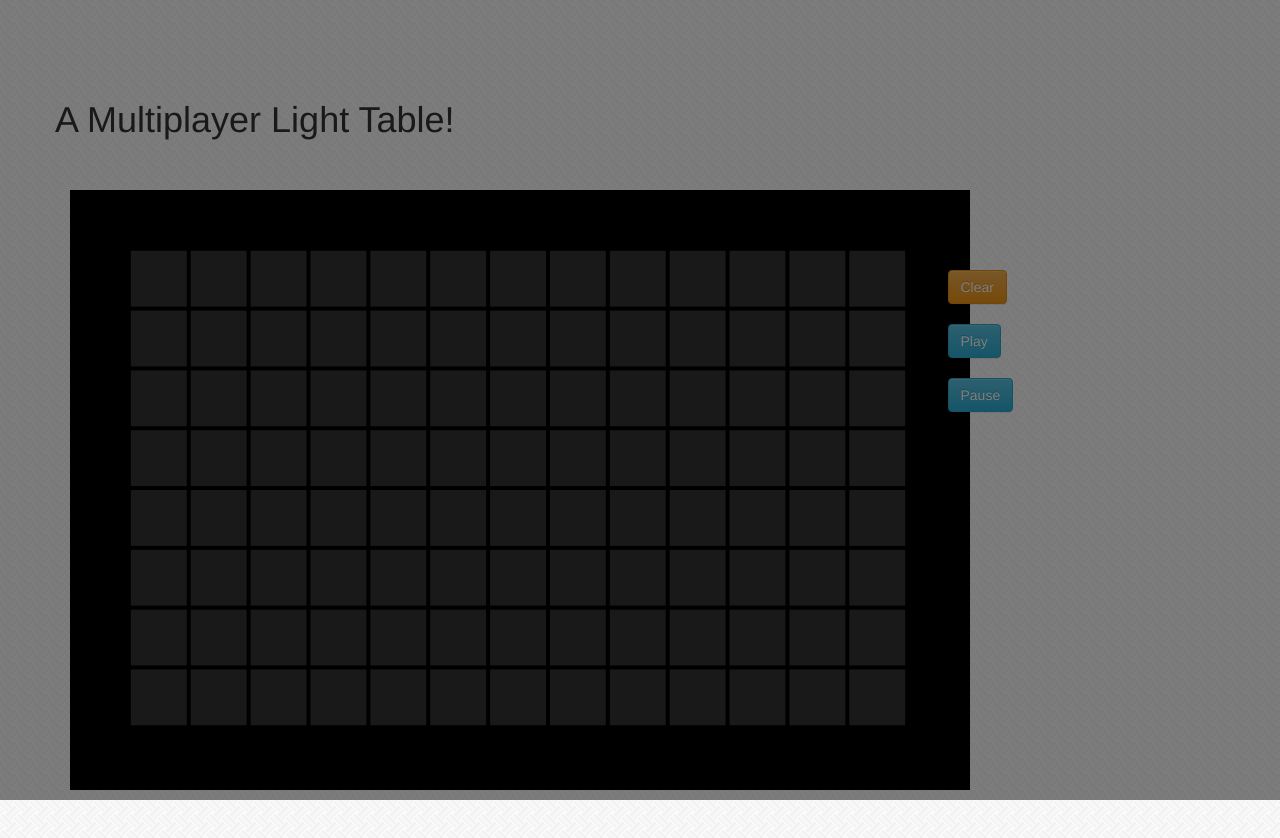
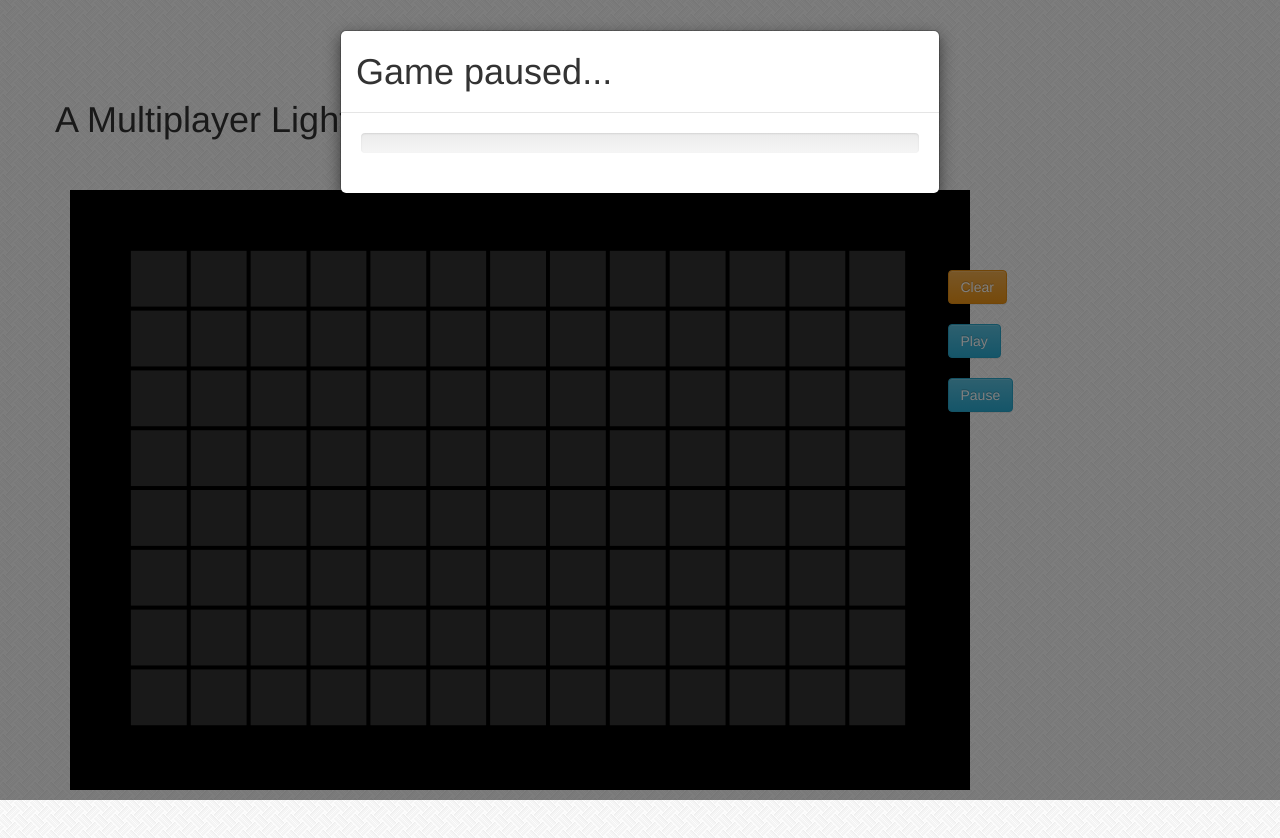
Before and after one commit to babraham123/light-table-code, a website: page static/table/table.html in a window 1280 px wide. Drawn offline with Linux system fonts and the light colour scheme; no server answers.

Commit message:
working on modal

```diff
--- a/socketio_server.js
+++ b/socketio_server.js
@@ -162,7 +162,7 @@ function openSocketIOConnection(callback) {
 
         // request a color by user
         socket.on('color_request', function(data) {
-            parseMessage(socket, data, 'color_request', '');
+            parseMessage(socket, data, 'color_request', ', player ' + socket.id.toString());
         });
 
         // request a ready notification
--- a/static/table/table.html
+++ b/static/table/table.html
@@ -46,7 +46,7 @@
 
     </div>
   </div>
-
+<!--
   <div class="modal hide" id="pleaseWaitDialog" data-backdrop="static" data-keyboard="false">
     <div class="modal-header">
       <h1>Game paused...</h1>
@@ -57,6 +57,21 @@
       </div>
     </div>
   </div>
+-->
+  <div class="modal show" id="pleaseWaitDialog" data-backdrop="static" data-keyboard="false">
+    <div class="modal-dialog">
+      <div class="modal-content">
+        <div class="modal-header">
+          <h1 class="modal-title">Game paused...</h1>
+        </div>
+        <div class="modal-body">
+          <div class="progress progress-striped active">
+            <div class="bar" style="width: 100%;"></div>
+          </div>
+        </div>
+      </div><!-- /.modal-content -->
+    </div><!-- /.modal-dialog -->
+  </div><!-- /.modal -->
 
   <script src="/static/jquery-1.11.0.min.js"></script>
   <script src="/static/bootstrap.min.js"></script>
```
